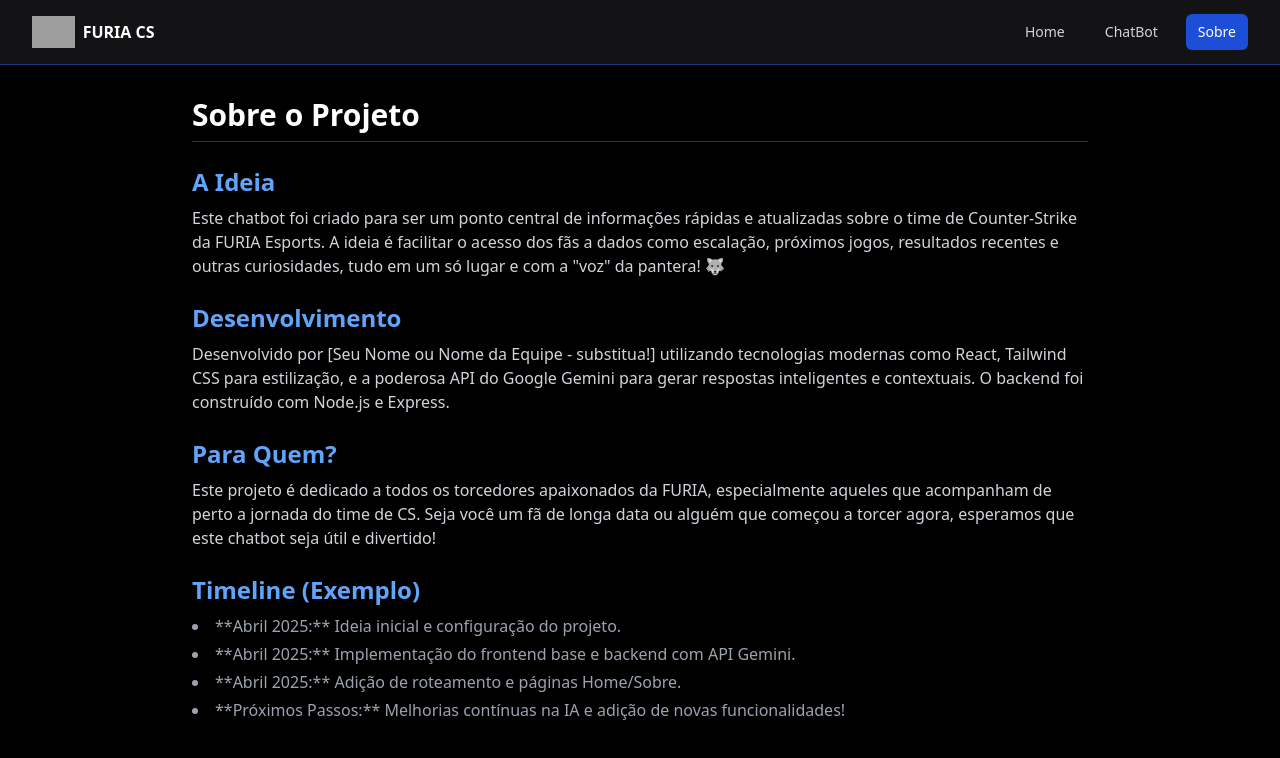
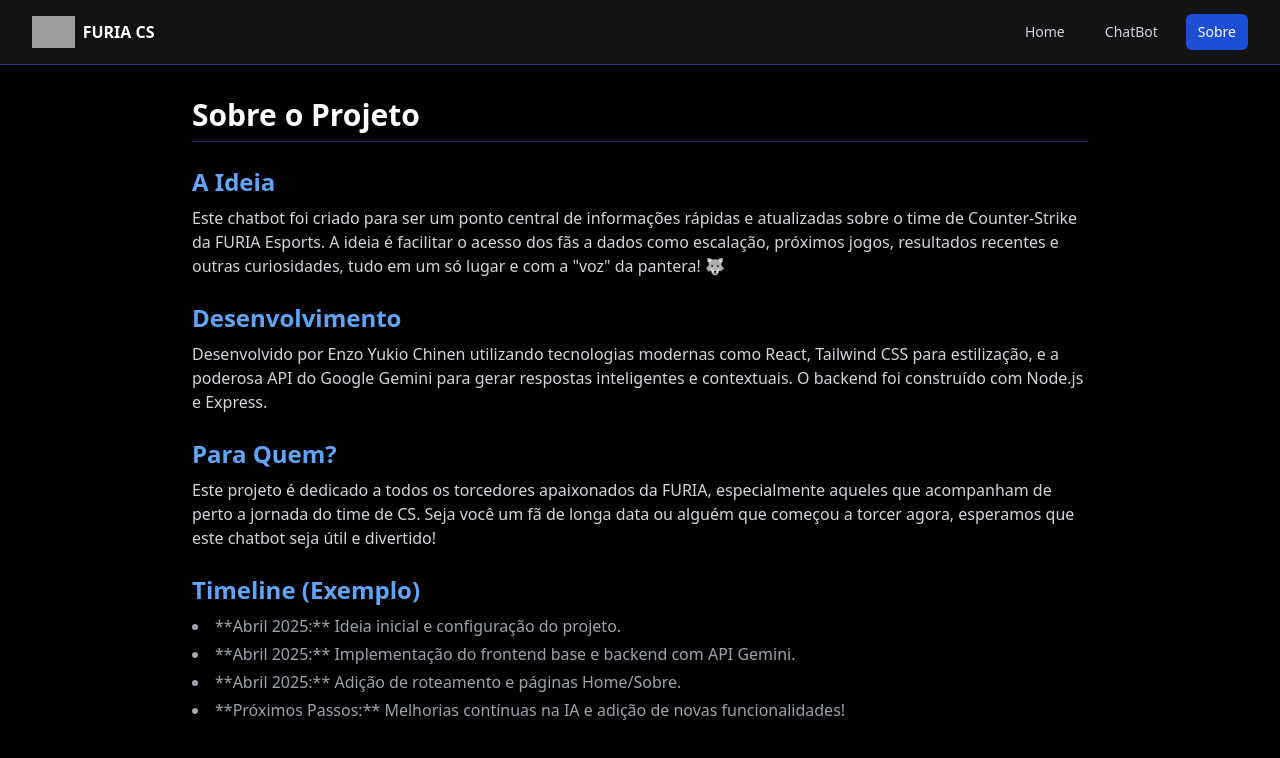
Before and after one commit to YukioChinen/FURIA-webchat, a React (Vite) app: page /sobre in a window 1280 px wide. Shown: the top 758 px of the page. Built offline with nearby package versions, Linux system fonts and the light colour scheme; grey boxes are pictures that could not be loaded.

Commit message:
Mudança no AboutPage

```diff
--- a/src/pages/AboutPage.tsx
+++ b/src/pages/AboutPage.tsx
@@ -20,7 +20,7 @@
           <section>
             <h2 className="text-2xl font-semibold text-blue-400 mb-2">Desenvolvimento</h2>
             <p>
-              Desenvolvido por [Seu Nome ou Nome da Equipe - substitua!] utilizando tecnologias modernas como React,
+              Desenvolvido por Enzo Yukio Chinen utilizando tecnologias modernas como React,
               Tailwind CSS para estilização, e a poderosa API do Google Gemini para
               gerar respostas inteligentes e contextuais. O backend foi construído com Node.js e Express.
             </p>
```
